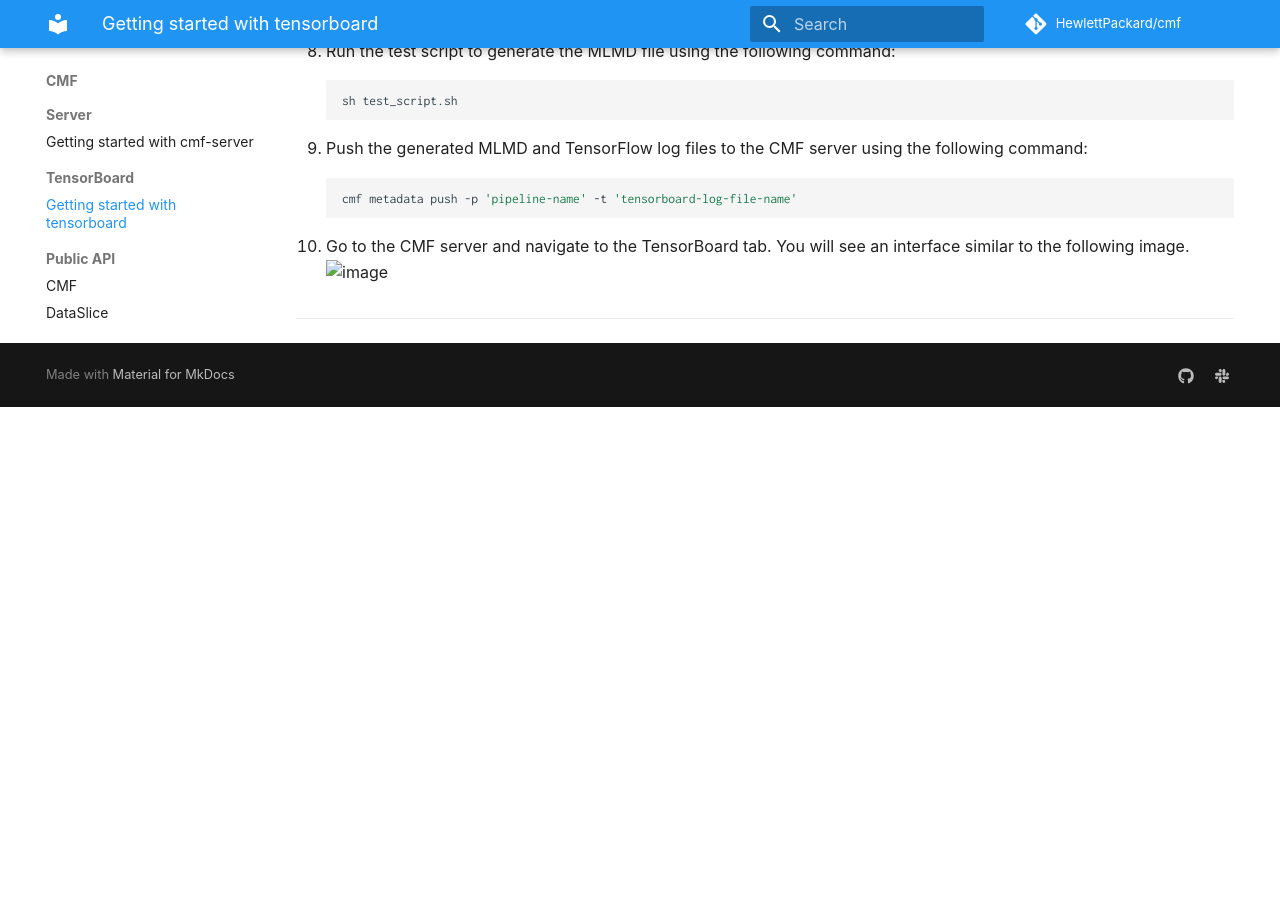
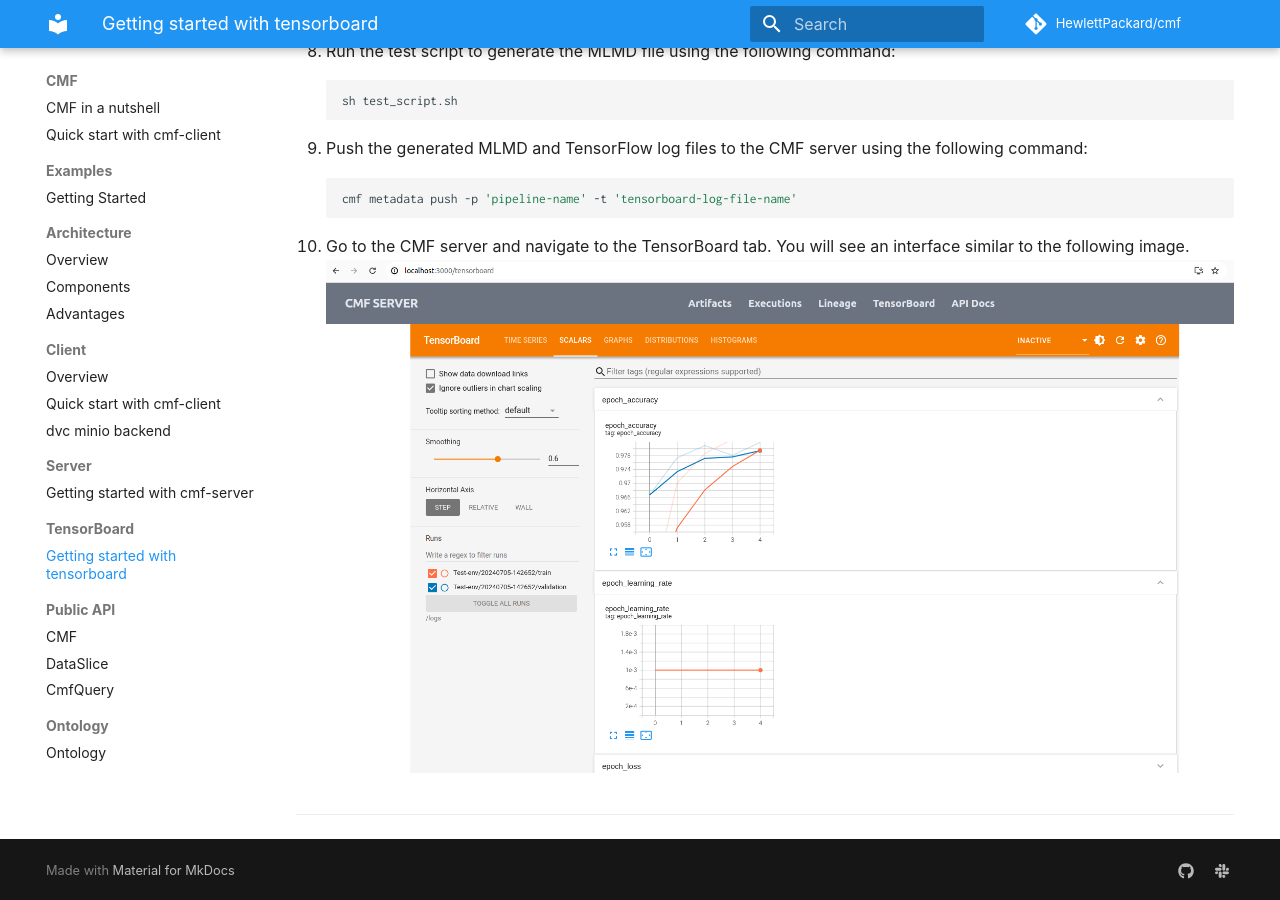
Before and after one commit to HewlettPackard/cmf, an MkDocs documentation site: the page built from docs/cmf_client/tensorflow_guide.md, in a window 1280 px wide and 900 px high, scrolled down 512 px. Built offline with MkDocs 1.6.1 and Material for MkDocs 9.7.7, drawn with Linux system fonts in a browser that asks for light colours; some web fonts are replaced; comment, search, counter and statistics services are not loaded; before the commit the page ends 919 px from its top, so only the background shows below that.

Commit message:
Update tensorflow_guide.md
Made chanages inside image path

````diff
--- a/docs/cmf_client/tensorflow_guide.md
+++ b/docs/cmf_client/tensorflow_guide.md
@@ -30,6 +30,6 @@
      ```
 
 10. Go to the CMF server and navigate to the TensorBoard tab. You will see an interface similar to the following image.
-    ![image](./assets/Tensorboard.png)
+    ![image](../assets/Tensorboard.png)
 
 ---
````
